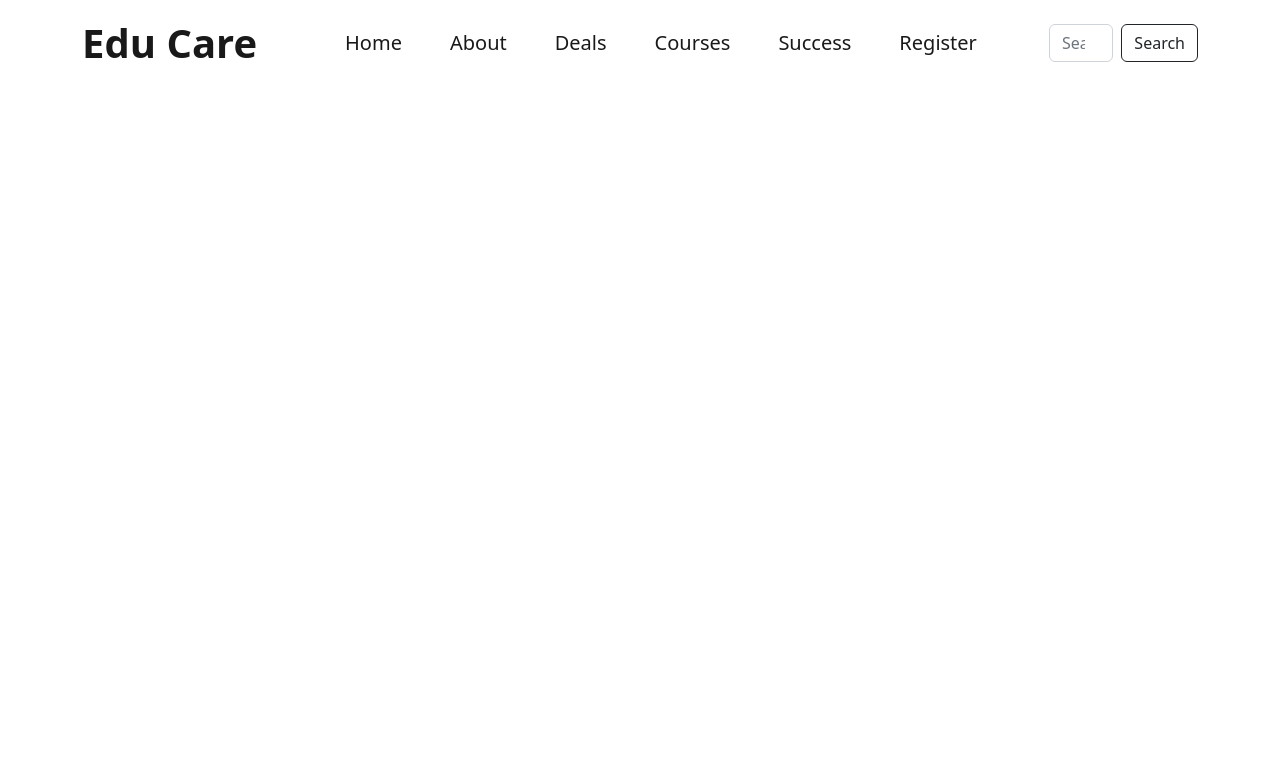
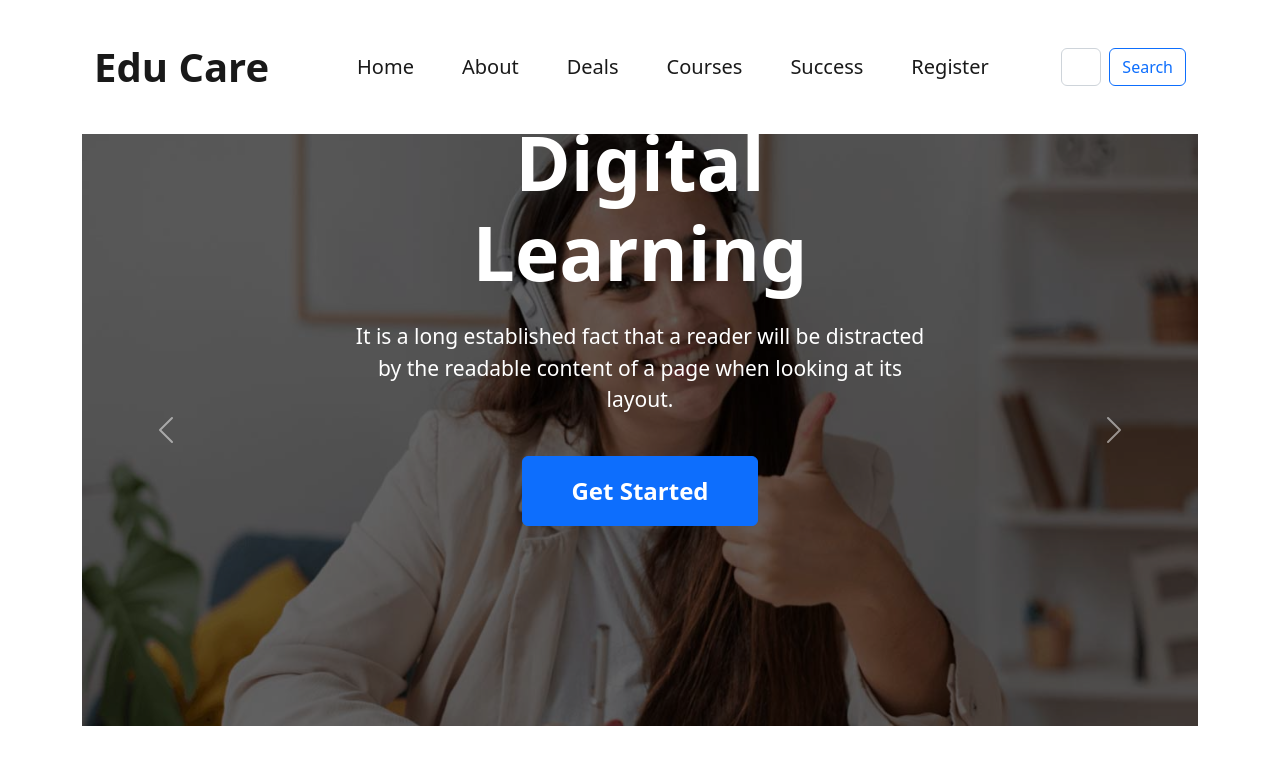
Before and after one commit to khandaker-md-yasin-arafat/edu-care, a plain HTML site: page index.html in a window 1280 px wide. Drawn offline with nearby package versions, Linux system fonts and the light colour scheme.

Commit message:
header part completed

```diff
--- a/index.html
+++ b/index.html
@@ -16,8 +16,7 @@
         <!-- Navbar Start -->
         <section>
             <div class="container">
-                <div class="row">
-                    <nav class="navbar navbar-expand-lg">
+                <nav class="navbar navbar-expand-lg mt-4">
                     <div class="container-fluid">
                         <a class="navbar-brand fw-bold fs-1" href="#">Edu Care</a>
                         <button class="navbar-toggler" type="button" data-bs-toggle="collapse" data-bs-target="#navbarSupportedContent" aria-controls="navbarSupportedContent" aria-expanded="false" aria-label="Toggle navigation">
@@ -46,15 +45,55 @@
                         </ul>
                         <form class="d-flex" role="search">
                             <input class="form-control me-2" type="search" placeholder="Search Here" aria-label="Search">
-                              <button class="btn btn-outline-dark" type="submit">Search</button>
+                            <button class="btn btn-outline-primary" type="submit">Search</button>
                         </form>
                         </div>
                     </div>
                 </nav>
             </div>
+        </section>
+        <!-- Navbar End -->
+        <!-- Slider Start -->
+        <section>
+            <div class="container">
+                <div id="carouselExampleCaptions" class="carousel slide mt-4" data-bs-ride="false">
+                    <div class="carousel-inner">
+                      <div class="carousel-item active">
+                        <img src="images/cover/cover-1.jpg" class="d-block w-100" alt="...">
+                        <div class="carousel-caption d-none d-md-block">
+                          <h1>Get Started Digital Learning</h1>
+                          <p class="mt-4">It is a long established fact that a reader will be distracted by the readable content of a page when looking at its layout.</p>
+                          <button type="button" class="btn btn-primary fs-4 fw-bold py-3 px-5 mt-4">Get Started</button>
+                        </div>
+                      </div>
+                      <div class="carousel-item">
+                        <img src="images/cover/cover-2.jpg" class="d-block w-100" alt="...">
+                        <div class="carousel-caption d-none d-md-block">
+                          <h1>Get Started Digital Learning</h1>
+                          <p class="mt-4">It is a long established fact that a reader will be distracted by the readable content of a page when looking at its layout.</p>
+                          <button type="button" class="btn btn-primary fs-4 fw-bold py-3 px-5 mt-4">Get Started</button>
+                        </div>
+                      </div>
+                      <div class="carousel-item">
+                        <img src="images/cover/cover-3.jpg" class="d-block w-100" alt="...">
+                        <div class="carousel-caption d-none d-md-block">
+                          <h1>Get Started Digital Learning</h1>
+                          <p class="mt-4">It is a long established fact that a reader will be distracted by the readable content of a page when looking at its layout.</p>
+                          <button type="button" class="btn btn-primary fs-4 fw-bold py-3 px-5 mt-4">Get Started</button>
+                        </div>
+                      </div>
+                    <button class="carousel-control-prev" type="button" data-bs-target="#carouselExampleCaptions" data-bs-slide="prev">
+                      <span class="carousel-control-prev-icon" aria-hidden="true"></span>
+                      <span class="visually-hidden">Previous</span>
+                    </button>
+                    <button class="carousel-control-next" type="button" data-bs-target="#carouselExampleCaptions" data-bs-slide="next">
+                      <span class="carousel-control-next-icon" aria-hidden="true"></span>
+                      <span class="visually-hidden">Next</span>
+                    </button>
+                </div>
             </div>
         </section>
-        <!-- Navbar End -->
+        <!-- Slider End -->
     </header>
     <!-- Header Part End -->
 
--- a/styles/style.css
+++ b/styles/style.css
@@ -0,0 +1,27 @@
+*{
+    margin: 0;
+    padding: 0;
+}
+.carousel-item::before{
+    content: "";
+    display: block;
+    position: absolute;
+    top: 0;
+    left: 0;
+    bottom: 0;
+    right: 0;
+    background: #000;
+    opacity: 0.6;
+}
+.carousel-caption{
+    bottom: 180px;
+    padding-left: 100px;
+    padding-right: 100px;
+}
+.carousel-caption h1{
+    font-size: 75px;
+    font-weight: bold;
+}
+.carousel-caption p{
+    font-size: 21px;
+}
```
Also changed, not shown: images/cover/cover-1.jpg (added), images/cover/cover-2.jpg (added), images/cover/cover-3.jpg (added). Lines whose indentation alone changed are shown as unchanged.
